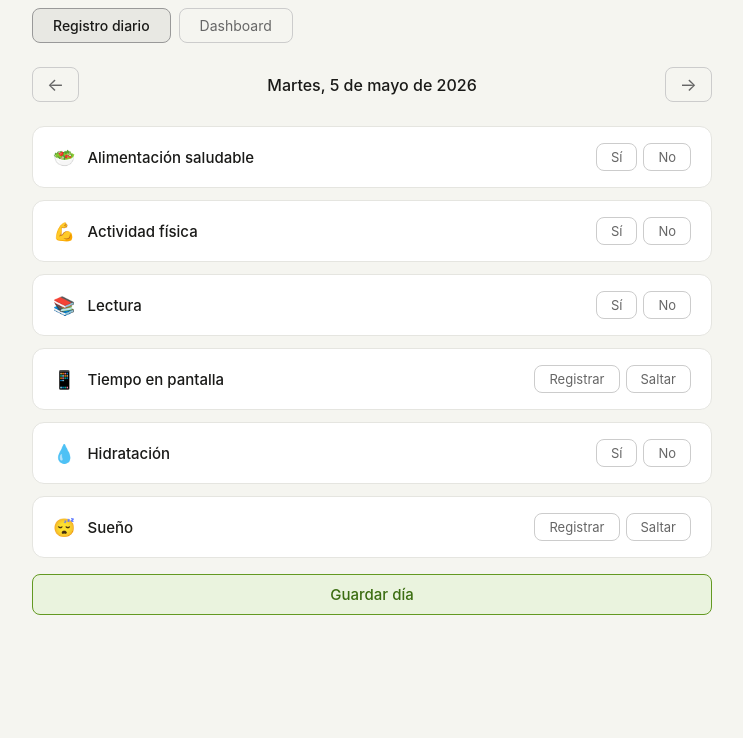
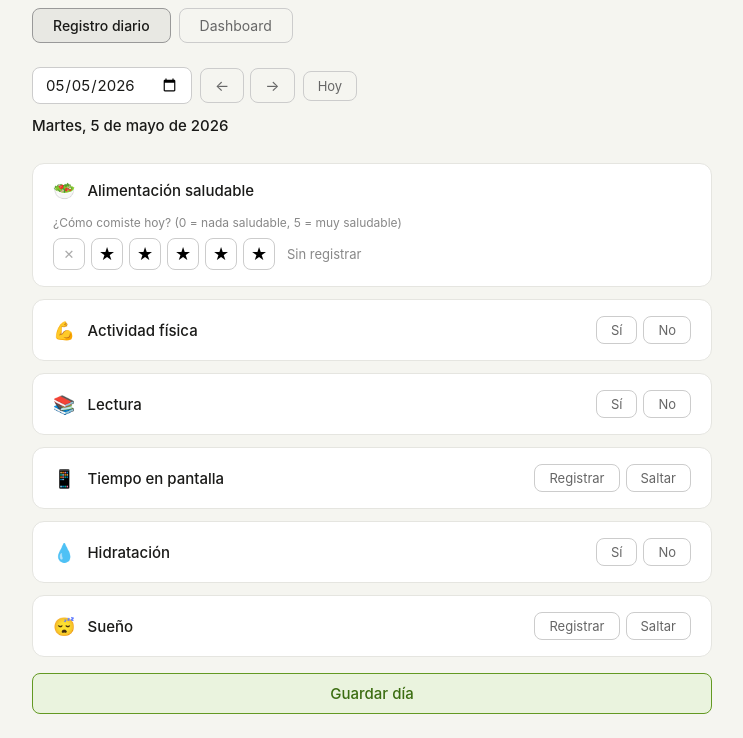
Before and after one commit to josecitoshit/trackerhabitos, a plain HTML site: page index.html in a window 1280 px wide. Shown: the part 66-804 px from the top of the page, without its empty margins (268-1011 px from the left). Drawn offline with nearby package versions, Linux system fonts and the light colour scheme.

Commit message:
Update index.html

```diff
--- a/index.html
+++ b/index.html
@@ -3,7 +3,7 @@
 <head>
   <meta charset="UTF-8">
   <meta name="viewport" content="width=device-width, initial-scale=1.0">
-  <title>Tracker de hábitos saludables</title>
+  <title>Tracker Salud Jobix</title>
   <script src="https://cdnjs.cloudflare.com/ajax/libs/Chart.js/4.4.1/chart.umd.js"></script>
   <style>
     *, *::before, *::after { box-sizing: border-box; margin: 0; padding: 0; }
@@ -13,6 +13,19 @@
     .tab-bar { display: flex; gap: 8px; margin-bottom: 1.5rem; }
     .tab { padding: 8px 20px; border: 1px solid #ccc; border-radius: 8px; font-size: 14px; cursor: pointer; background: transparent; color: #666; font-family: inherit; }
     .tab.active { background: #e8e8e3; color: #1a1a18; font-weight: 500; border-color: #999; }
+
+    /* DATE PICKER */
+    .date-picker-wrap { margin-bottom: 1.5rem; }
+    .date-picker-row { display: flex; align-items: center; gap: 8px; margin-bottom: 8px; flex-wrap: wrap; }
+    .date-picker-row input[type=date] { padding: 7px 12px; border-radius: 8px; border: 1px solid #ccc; font-size: 15px; font-family: inherit; background: #fff; color: #1a1a18; cursor: pointer; }
+    .date-picker-row input[type=date]:focus { outline: none; border-color: #639922; box-shadow: 0 0 0 3px rgba(99,153,34,0.15); }
+    .date-nav-btns { display: flex; gap: 6px; }
+    .date-nav-btns button { padding: 7px 14px; border-radius: 8px; border: 1px solid #ccc; font-size: 15px; cursor: pointer; background: transparent; color: #666; font-family: inherit; }
+    .date-nav-btns button:hover { background: #e8e8e3; }
+    .date-label-full { font-size: 15px; font-weight: 500; color: #1a1a18; padding: 4px 0; }
+    .today-btn { padding: 6px 14px; border-radius: 8px; border: 1px solid #ccc; font-size: 13px; cursor: pointer; background: transparent; color: #666; font-family: inherit; }
+    .today-btn:hover { background: #e8e8e3; }
+
     .section { background: #fff; border: 1px solid #e5e5e0; border-radius: 12px; padding: 1rem 1.25rem; margin-bottom: 12px; }
     .habit-header { display: flex; align-items: center; gap: 12px; }
     .habit-title { font-size: 15px; font-weight: 500; color: #1a1a18; flex: 1; }
@@ -25,8 +38,12 @@
     .habit-detail.open { display: block; }
     .detail-label { font-size: 12px; color: #888; margin-bottom: 6px; }
     .stars { display: flex; gap: 6px; margin-bottom: 4px; }
-    .star { width: 28px; height: 28px; border-radius: 8px; border: 1px solid #ccc; display: flex; align-items: center; justify-content: center; font-size: 16px; cursor: pointer; background: transparent; transition: all 0.15s; }
+    .star { width: 32px; height: 32px; border-radius: 8px; border: 1px solid #ccc; display: flex; align-items: center; justify-content: center; font-size: 18px; cursor: pointer; background: transparent; transition: all 0.15s; }
     .star.active { background: #FAEEDA; border-color: #EF9F27; }
+    .star-zero { width: 32px; height: 32px; border-radius: 8px; border: 1px solid #ccc; display: flex; align-items: center; justify-content: center; font-size: 13px; cursor: pointer; background: transparent; color: #aaa; transition: all 0.15s; }
+    .star-zero.active { background: #FCEBEB; border-color: #E24B4A; color: #A32D2D; }
+    .alim-stars-wrap { display: flex; align-items: center; gap: 6px; }
+    .alim-score-label { font-size: 13px; color: #888; margin-left: 6px; }
     .time-input { display: flex; align-items: center; gap: 8px; margin-bottom: 12px; }
     .time-input:last-child { margin-bottom: 0; }
     .time-input input[type=number] { width: 70px; padding: 6px 10px; border-radius: 8px; border: 1px solid #ccc; font-size: 14px; background: #fff; color: #1a1a18; font-family: inherit; }
@@ -37,10 +54,6 @@
     .sport-btn.selected { background: #E6F1FB; color: #185FA5; border-color: #378ADD; }
     .subsection { margin-top: 12px; padding-top: 12px; border-top: 1px solid #e5e5e0; }
     .subsection-label { font-size: 13px; font-weight: 500; color: #1a1a18; margin-bottom: 8px; }
-    .date-nav { display: flex; align-items: center; gap: 12px; margin-bottom: 1.5rem; }
-    .date-nav button { padding: 6px 14px; border-radius: 8px; border: 1px solid #ccc; font-size: 18px; cursor: pointer; background: transparent; color: #666; font-family: inherit; }
-    .date-nav button:hover { background: #e8e8e3; }
-    .date-label { font-size: 16px; font-weight: 500; color: #1a1a18; flex: 1; text-align: center; }
     .save-btn { width: 100%; padding: 10px; border-radius: 8px; border: 1px solid #639922; background: #EAF3DE; color: #3B6D11; font-size: 15px; font-weight: 500; cursor: pointer; font-family: inherit; margin-top: 4px; transition: background 0.15s; }
     .save-btn:hover { background: #C0DD97; }
     .metric-grid { display: grid; grid-template-columns: repeat(auto-fit, minmax(120px, 1fr)); gap: 10px; margin-bottom: 1.5rem; }
@@ -61,6 +74,7 @@
     .section-title { font-size: 13px; font-weight: 500; color: #888; margin-bottom: 12px; text-transform: uppercase; letter-spacing: 0.04em; }
     .toast { position: fixed; bottom: 24px; left: 50%; transform: translateX(-50%); background: #3B6D11; color: #EAF3DE; padding: 10px 24px; border-radius: 8px; font-size: 14px; font-weight: 500; opacity: 0; transition: opacity 0.3s; pointer-events: none; white-space: nowrap; z-index: 100; }
     .toast.show { opacity: 1; }
+
     @media (prefers-color-scheme: dark) {
       body { background: #1a1a18; color: #e8e8e3; }
       .section { background: #252523; border-color: #3a3a38; }
@@ -68,26 +82,25 @@
       .tab.active { background: #333330; color: #e8e8e3; border-color: #666; }
       .btn-yn { border-color: #3a3a38; color: #aaa; }
       .btn-yn:hover { background: #333330; }
-      .habit-title, .subsection-label, .date-label, .habit-row-name, .metric-val { color: #e8e8e3; }
-      .detail-label, .time-input span, .metric-lbl, .habit-pct, .section-title, .empty-msg { color: #888; }
+      .habit-title, .subsection-label, .habit-row-name, .metric-val, .date-label-full { color: #e8e8e3; }
+      .detail-label, .time-input span, .metric-lbl, .habit-pct, .section-title, .empty-msg, .alim-score-label { color: #888; }
       .habit-detail, .subsection { border-color: #3a3a38; }
-      .time-input input[type=number] { background: #1a1a18; border-color: #3a3a38; color: #e8e8e3; }
-      .star { border-color: #3a3a38; }
-      .sport-btn { border-color: #3a3a38; color: #aaa; }
+      .time-input input[type=number], .date-picker-row input[type=date] { background: #252523; border-color: #3a3a38; color: #e8e8e3; }
+      .star, .star-zero, .sport-btn { border-color: #3a3a38; }
       .metric-card { background: #333330; }
       .tf-btn { border-color: #3a3a38; color: #aaa; }
       .tf-btn.active { background: #333330; color: #e8e8e3; border-color: #666; }
       .habit-bar-wrap { background: #333330; }
       .habit-row { border-color: #3a3a38; }
-      .date-nav button { border-color: #3a3a38; color: #aaa; }
-      .date-nav button:hover { background: #333330; }
+      .date-nav-btns button, .today-btn { border-color: #3a3a38; color: #aaa; }
+      .date-nav-btns button:hover, .today-btn:hover { background: #333330; }
       h1 { color: #e8e8e3; }
     }
   </style>
 </head>
 <body>
 <div class="app">
-  <h1>Mis hábitos saludables</h1>
+  <h1>Tracker Salud Jobix</h1>
 
   <div class="tab-bar">
     <button class="tab active" onclick="showTab('registro')">Registro diario</button>
@@ -95,29 +108,35 @@
   </div>
 
   <div id="tab-registro">
-    <div class="date-nav">
-      <button onclick="changeDay(-1)">&#8592;</button>
-      <span class="date-label" id="date-label"></span>
-      <button onclick="changeDay(1)">&#8594;</button>
+
+    <div class="date-picker-wrap">
+      <div class="date-picker-row">
+        <input type="date" id="date-input" onchange="onDateInputChange(this.value)">
+        <div class="date-nav-btns">
+          <button onclick="changeDay(-1)">&#8592;</button>
+          <button onclick="changeDay(1)">&#8594;</button>
+        </div>
+        <button class="today-btn" onclick="goToday()">Hoy</button>
+      </div>
+      <div class="date-label-full" id="date-label"></div>
     </div>
 
-    <div class="section" id="habit-alimentacion">
+    <!-- ALIMENTACION: solo estrellas, sin si/no -->
+    <div class="section">
       <div class="habit-header">
         <span style="font-size:18px;">🥗</span>
         <span class="habit-title">Alimentación saludable</span>
-        <div class="toggle">
-          <button class="btn-yn" onclick="toggleHabit('alimentacion','si',this)">Sí</button>
-          <button class="btn-yn" onclick="toggleHabit('alimentacion','no',this)">No</button>
-        </div>
       </div>
-      <div class="habit-detail" id="detail-alimentacion">
-        <div class="detail-label">¿Qué tan saludable comiste hoy?</div>
-        <div class="stars" id="stars-alimentacion">
-          <button class="star" onclick="setStar('alimentacion',1)">★</button>
-          <button class="star" onclick="setStar('alimentacion',2)">★</button>
-          <button class="star" onclick="setStar('alimentacion',3)">★</button>
-          <button class="star" onclick="setStar('alimentacion',4)">★</button>
-          <button class="star" onclick="setStar('alimentacion',5)">★</button>
+      <div style="margin-top:14px;">
+        <div class="detail-label">¿Cómo comiste hoy? (0 = nada saludable, 5 = muy saludable)</div>
+        <div class="alim-stars-wrap" style="margin-top:8px;">
+          <button class="star-zero" id="star-alim-0" onclick="setStar('alimentacion',0)">✕</button>
+          <button class="star" id="star-alim-1" onclick="setStar('alimentacion',1)">★</button>
+          <button class="star" id="star-alim-2" onclick="setStar('alimentacion',2)">★</button>
+          <button class="star" id="star-alim-3" onclick="setStar('alimentacion',3)">★</button>
+          <button class="star" id="star-alim-4" onclick="setStar('alimentacion',4)">★</button>
+          <button class="star" id="star-alim-5" onclick="setStar('alimentacion',5)">★</button>
+          <span class="alim-score-label" id="alim-score-label">Sin registrar</span>
         </div>
       </div>
     </div>
@@ -252,32 +271,52 @@
 <div class="toast" id="toast">Día guardado ✓</div>
 
 <script>
-  let currentDate = new Date(); currentDate.setHours(0,0,0,0);
-  let currentTF = 'semana';
-  let chartInstance = null;
-  const HABITS = ['alimentacion','ejercicio','lectura','pantalla','agua','sueno'];
-  const HABIT_NAMES = { alimentacion:'Alimentación', ejercicio:'Act. física', lectura:'Lectura', pantalla:'Pantalla', agua:'Hidratación', sueno:'Sueño' };
+  var currentDate = new Date(); currentDate.setHours(0,0,0,0);
+  var currentTF = 'semana';
+  var chartInstance = null;
+  var HABITS = ['ejercicio','lectura','pantalla','agua','sueno'];
+  var HABIT_NAMES = { ejercicio:'Act. física', lectura:'Lectura', pantalla:'Pantalla', agua:'Hidratación', sueno:'Sueño' };
+  var STAR_LABELS = ['Sin registrar','Muy malo','Malo','Regular','Bueno','Excelente'];
 
   function dateKey(d) { return d.toISOString().slice(0,10); }
-  function getStore() { try { return JSON.parse(localStorage.getItem('hb_data_v2') || '{}'); } catch { return {}; } }
-  function saveStore(d) { try { localStorage.setItem('hb_data_v2', JSON.stringify(d)); } catch {} }
+  function getStore() { try { return JSON.parse(localStorage.getItem('hb_data_v3') || '{}'); } catch { return {}; } }
+  function saveStore(d) { try { localStorage.setItem('hb_data_v3', JSON.stringify(d)); } catch {} }
 
-  let dayState = {};
+  var dayState = {};
 
   function updateDateLabel() {
-    const opts = { weekday:'long', year:'numeric', month:'long', day:'numeric' };
-    const label = currentDate.toLocaleDateString('es-AR', opts);
+    var opts = { weekday:'long', year:'numeric', month:'long', day:'numeric' };
+    var label = currentDate.toLocaleDateString('es-AR', opts);
     document.getElementById('date-label').textContent = label.charAt(0).toUpperCase() + label.slice(1);
+    var iso = dateKey(currentDate);
+    document.getElementById('date-input').value = iso;
+  }
+
+  function onDateInputChange(val) {
+    if (!val) return;
+    var parts = val.split('-');
+    var d = new Date(parseInt(parts[0]), parseInt(parts[1])-1, parseInt(parts[2]));
+    d.setHours(0,0,0,0);
+    currentDate = d;
+    updateDateLabel();
+    loadDayState();
+  }
+
+  function goToday() {
+    currentDate = new Date(); currentDate.setHours(0,0,0,0);
+    updateDateLabel();
+    loadDayState();
   }
 
   function loadDayState() {
-    const store = getStore();
-    const k = dateKey(currentDate);
+    var store = getStore();
+    var k = dateKey(currentDate);
     dayState = store[k] ? JSON.parse(JSON.stringify(store[k])) : {};
-    HABITS.forEach(h => {
-      const siBtn = document.querySelector('#habit-' + h + ' .btn-yn:first-child');
-      const noBtn = document.querySelector('#habit-' + h + ' .btn-yn:last-child');
-      const detail = document.getElementById('detail-' + h);
+
+    HABITS.forEach(function(h) {
+      var siBtn = document.querySelector('#habit-' + h + ' .btn-yn:first-child');
+      var noBtn = document.querySelector('#habit-' + h + ' .btn-yn:last-child');
+      var detail = document.getElementById('detail-' + h);
       siBtn.className = 'btn-yn'; noBtn.className = 'btn-yn';
       detail.classList.remove('open');
       if (dayState[h]) {
@@ -285,20 +324,44 @@
         else if (dayState[h].val === 'no') { noBtn.classList.add('selected-no'); }
       }
     });
-    if (dayState.alimentacion && dayState.alimentacion.stars) setStar('alimentacion', dayState.alimentacion.stars, true);
+
+    var alimStars = (dayState.alimentacion && dayState.alimentacion.stars != null) ? dayState.alimentacion.stars : null;
+    renderAlimStars(alimStars);
+
     if (dayState.ejercicio && dayState.ejercicio.sport) restoreSport(dayState.ejercicio.sport);
+    else document.querySelectorAll('.sport-btn').forEach(function(b) { b.classList.remove('selected'); });
+
     [['ejercicio','min'],['lectura','min'],['pantalla','h'],['agua','l'],['sueno','h']].forEach(function(pair) {
-      var h = pair[0], p = pair[1];
-      var el = document.getElementById(h + '-' + p);
-      if (el) el.value = (dayState[h] && dayState[h][p] != null) ? dayState[h][p] : '';
+      var el = document.getElementById(pair[0] + '-' + pair[1]);
+      if (el) el.value = (dayState[pair[0]] && dayState[pair[0]][pair[1]] != null) ? dayState[pair[0]][pair[1]] : '';
     });
+
     var asi = document.getElementById('alcohol-si');
     var ano = document.getElementById('alcohol-no');
-    if (asi && ano) {
-      asi.className = 'btn-yn'; ano.className = 'btn-yn';
-      if (dayState.agua && dayState.agua.alcohol === 'si') asi.classList.add('selected-si');
-      else if (dayState.agua && dayState.agua.alcohol === 'no') ano.classList.add('selected-no');
+    asi.className = 'btn-yn'; ano.className = 'btn-yn';
+    if (dayState.agua && dayState.agua.alcohol === 'si') asi.classList.add('selected-si');
+    else if (dayState.agua && dayState.agua.alcohol === 'no') ano.classList.add('selected-no');
+  }
+
+  function renderAlimStars(n) {
+    var label = document.getElementById('alim-score-label');
+    for (var i = 0; i <= 5; i++) {
+      var el = document.getElementById('star-alim-' + i);
+      if (!el) continue;
+      el.classList.remove('active');
     }
+    if (n === null || n === undefined) {
+      label.textContent = 'Sin registrar';
+      return;
+    }
+    document.getElementById('star-alim-' + n).classList.add('active');
+    label.textContent = STAR_LABELS[n] || '';
+  }
+
+  function setStar(h, n) {
+    if (!dayState[h]) dayState[h] = {};
+    dayState[h].stars = n;
+    if (h === 'alimentacion') renderAlimStars(n);
   }
 
   function toggleHabit(h, v, btn) {
@@ -310,12 +373,6 @@
     var detail = document.getElementById('detail-' + h);
     if (v === 'si') { siBtn.classList.add('selected-si'); detail.classList.add('open'); }
     else { noBtn.classList.add('selected-no'); detail.classList.remove('open'); }
-  }
-
-  function setStar(h, n, silent) {
-    if (!dayState[h]) dayState[h] = {};
-    dayState[h].stars = n;
-    document.querySelectorAll('#stars-' + h + ' .star').forEach(function(s, i) { s.classList.toggle('active', i < n); });
   }
 
   function restoreSport(s) {
@@ -406,12 +463,14 @@
     var avgScore = n > 0 ? (completedPerDay.reduce(function(a,b){return a+b;},0) / n / HABITS.length * 100) : 0;
     var streak = calcStreak(store);
     var alcoholDays = days.filter(function(k) { return store[k].agua && store[k].agua.alcohol === 'si'; }).length;
+    var alimScores = days.filter(function(k) { return store[k].alimentacion && store[k].alimentacion.stars != null; }).map(function(k) { return store[k].alimentacion.stars; });
+    var avgAlim = alimScores.length ? (alimScores.reduce(function(a,b){return a+b;},0)/alimScores.length).toFixed(1) : '-';
 
     document.getElementById('metric-grid').innerHTML =
       '<div class="metric-card"><div class="metric-val">' + n + '</div><div class="metric-lbl">Días registrados</div></div>' +
       '<div class="metric-card"><div class="metric-val">' + Math.round(avgScore) + '%</div><div class="metric-lbl">Adherencia promedio</div></div>' +
       '<div class="metric-card"><div class="metric-val">' + streak + '</div><div class="metric-lbl">Racha actual</div></div>' +
-      '<div class="metric-card"><div class="metric-val">' + alcoholDays + '</div><div class="metric-lbl">Días con alcohol</div></div>';
+      '<div class="metric-card"><div class="metric-val">' + avgAlim + '</div><div class="metric-lbl">Alim. promedio</div></div>';
 
     var barsEl = document.getElementById('habit-bars');
     if (n === 0) {
```
